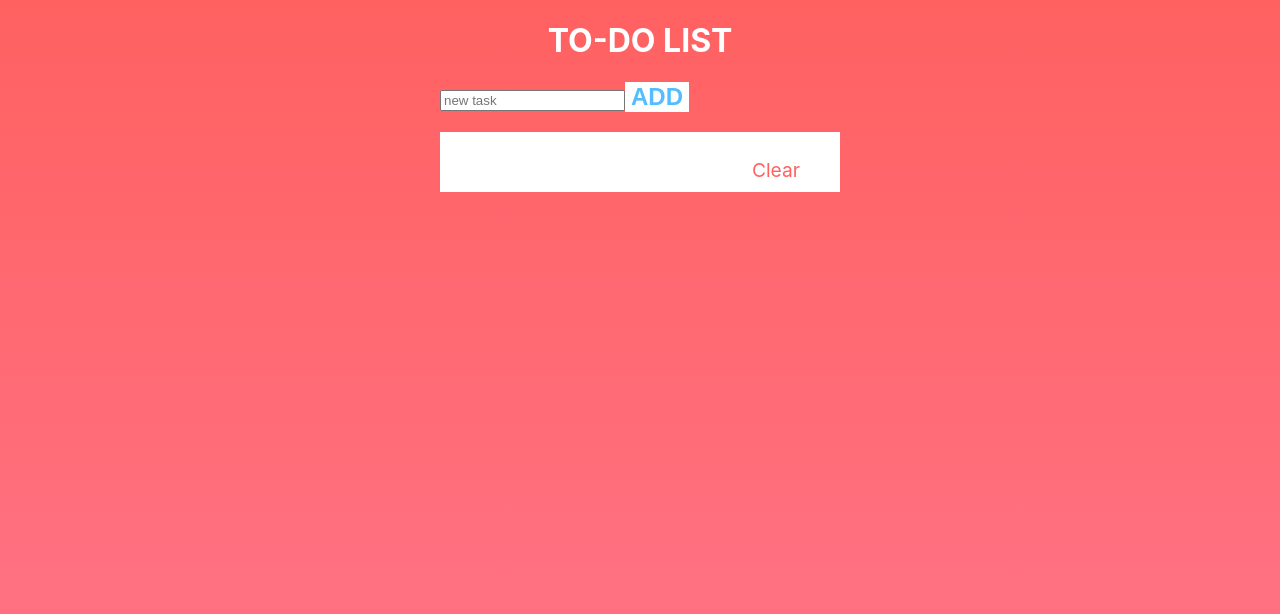
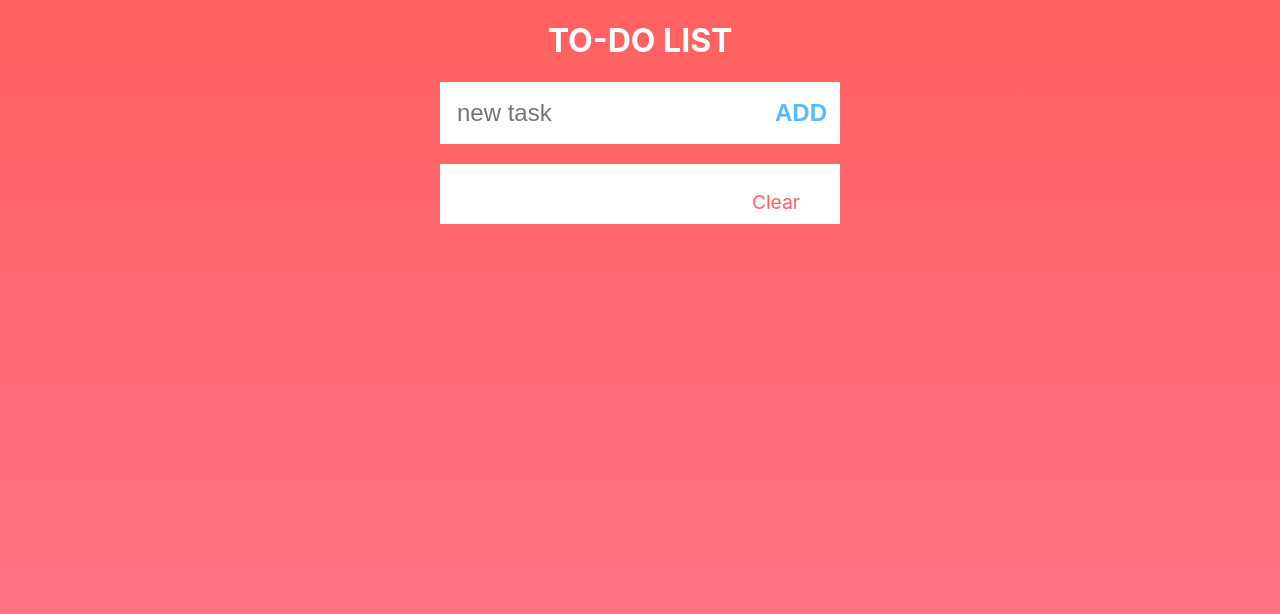
Before and after one commit to r-shirasu/todolist_React_practice, a React (Create React App) app: page / in a window 1280 px wide. Shown: the top 614 px of the page. Built offline with nearby package versions, Linux system fonts and the light colour scheme.

Commit message:
フォームにcss追加

```diff
--- a/src/App.scss
+++ b/src/App.scss
@@ -19,6 +19,21 @@ html {
 h1 {
   text-align: center;
   color: #fff;
+}
+
+form {
+  background-color: #fff;
+  padding: 15px;
+  display: flex;
+}
+
+input {
+  width: 310px;
+  height: 30px;
+  outline: 0;
+  border: none;
+  font-size: 1.5em;
+  display: inline-block;
 }
 
 #add {
```
